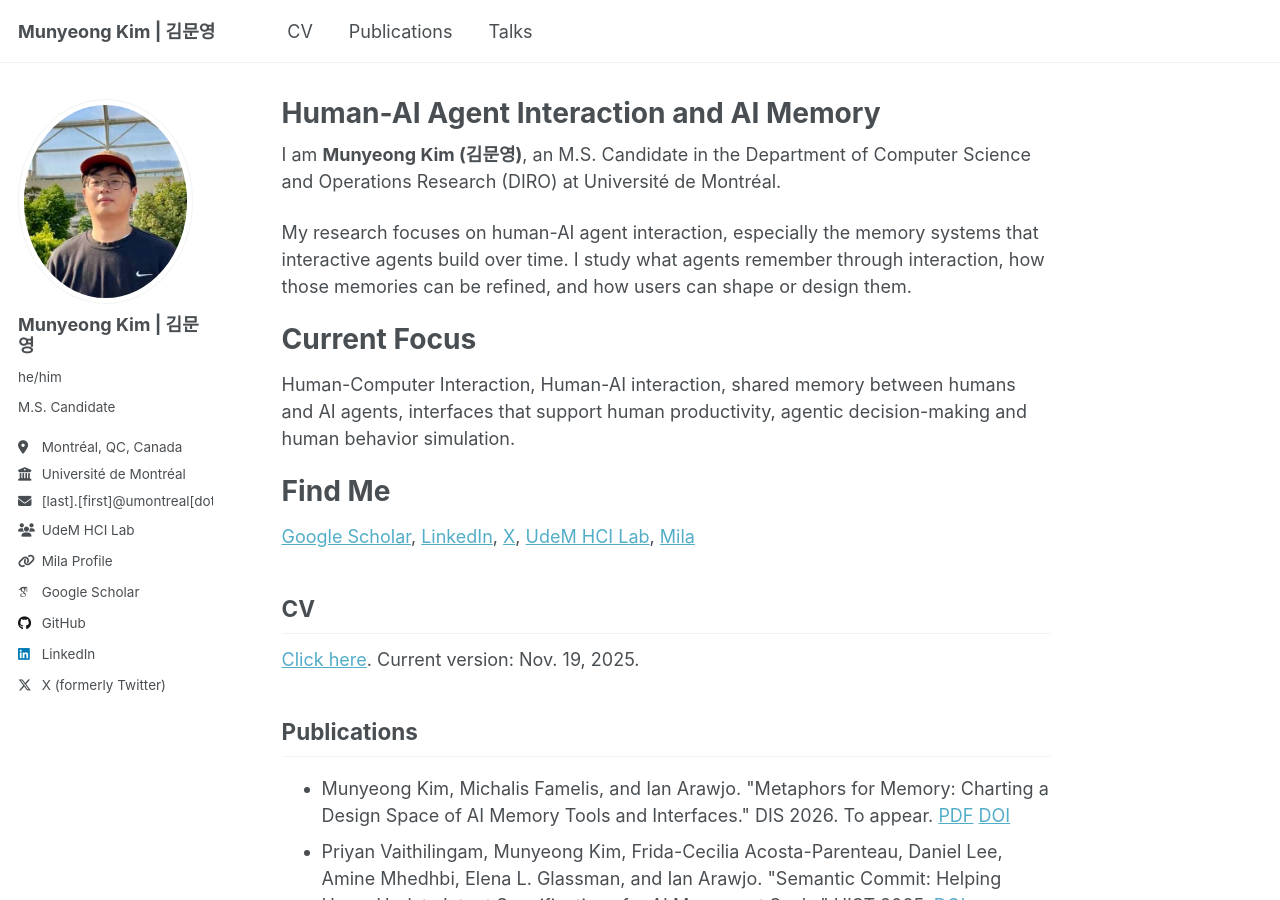
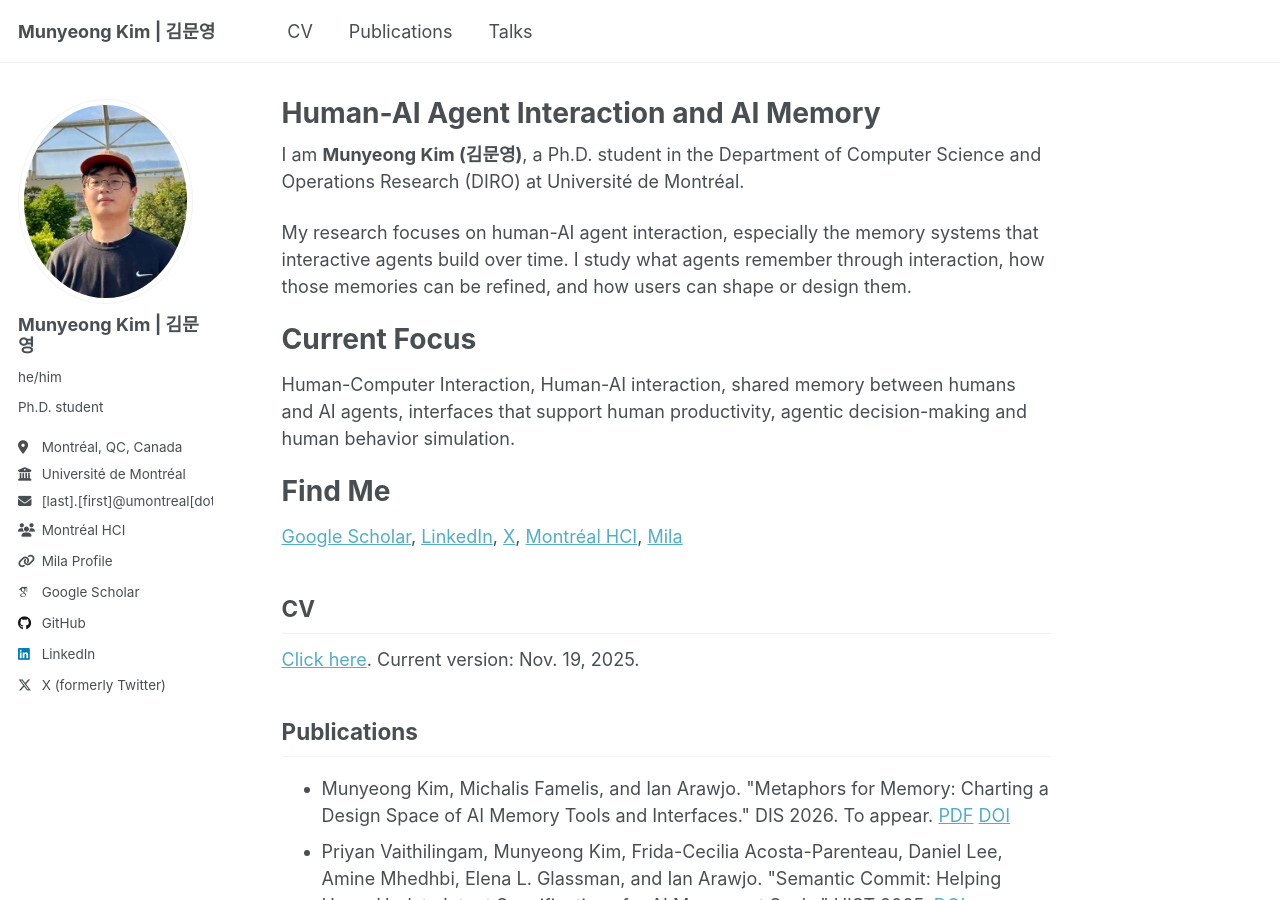
Before and after one commit to MunyeongKim/munyeongkim.github.io, a Jekyll site: the page built from _pages/about.md, in a window 1280 px wide and 900 px high. Built offline with Jekyll 4.4.1, drawn with Linux system fonts in a browser that asks for light colours; some web fonts are replaced; a script that is not in the unit is left out.

Commit message:
Update academic title and lab label

```diff
--- a/_config.yml
+++ b/_config.yml
@@ -12,7 +12,7 @@ site_theme               : "default" # Currently available options are "default"
 title                    : "Munyeong Kim | 김문영"
 title_separator          : "-"
 name                     : &name "Munyeong Kim | 김문영"
-description              : &description "M.S. Candidate at Université de Montréal DIRO working on human-AI agent interaction and AI memory"
+description              : &description "Ph.D. student at Université de Montréal DIRO working on human-AI agent interaction and AI memory"
 url                      : https://munyeongkim.github.io # the base hostname & protocol for your site e.g. "https://[your GitHub username].github.io" or if you already have some other page hosted on Github then use "https://[your GitHub username].github.io/[Your Repo Name]"
 baseurl                  : "" # the subpath of your site, e.g. "/blog"
 repository               : "MunyeongKim/munyeongkim.github.io"
@@ -25,14 +25,14 @@ author:
   avatar           : "Munyeong Kim profile.jpg"
   name             : "Munyeong Kim | 김문영"
   pronouns         : "he/him"
-  bio              : "M.S. Candidate"
+  bio              : "Ph.D. student"
   location         : "Montréal, QC, Canada"
   employer         : "Université de Montréal"
   uri              : # Personal website URL
   email            : # Optional: your email
   email_obfuscated : "[last].[first]@umontreal[dot]ca"
   custom_links:
-    - label        : "UdeM HCI Lab"
+    - label        : "Montréal HCI"
       url          : "https://hci.iro.umontreal.ca/"
       icon         : "fas fa-fw fa-users"
     - label        : "Mila Profile"
--- a/_pages/about.md
+++ b/_pages/about.md
@@ -7,7 +7,7 @@ redirect_from:
   - /about.html
 ---
 
-I am **Munyeong Kim (김문영)**, an M.S. Candidate in the Department of Computer Science and Operations Research (DIRO) at Université de Montréal.
+I am **Munyeong Kim (김문영)**, a Ph.D. student in the Department of Computer Science and Operations Research (DIRO) at Université de Montréal.
 
 My research focuses on human-AI agent interaction, especially the memory systems that interactive agents build over time. I study what agents remember through interaction, how those memories can be refined, and how users can shape or design them.
 
@@ -19,7 +19,7 @@ Human-Computer Interaction, Human-AI interaction, shared memory between humans a
 Find Me
 ======
 
-[Google Scholar](https://scholar.google.com/citations?user=mBcMSCwAAAAJ&hl=en), [LinkedIn](https://www.linkedin.com/in/kimmunyeong/), [X](https://x.com/Kim_Munyeong), [UdeM HCI Lab](https://hci.iro.umontreal.ca/), [Mila](https://mila.quebec/en/directory/munyeong-kim)
+[Google Scholar](https://scholar.google.com/citations?user=mBcMSCwAAAAJ&hl=en), [LinkedIn](https://www.linkedin.com/in/kimmunyeong/), [X](https://x.com/Kim_Munyeong), [Montréal HCI](https://hci.iro.umontreal.ca/), [Mila](https://mila.quebec/en/directory/munyeong-kim)
 
 <section id="cv">
   <h2>CV</h2>
```
